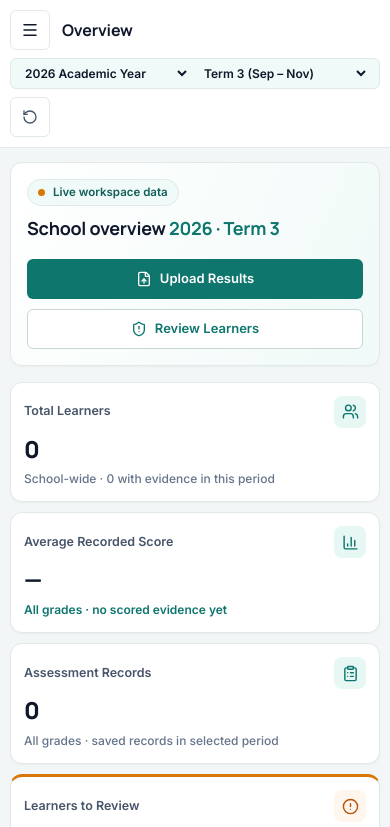
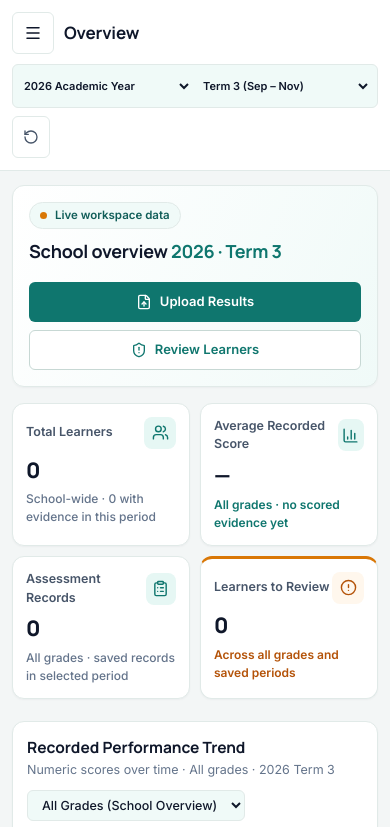
Before and after one commit to Nhialmabior/EduLongView, a plain HTML site: page index.html in a window 390 px wide. Shown: the top 827 px of the page. Drawn offline with nearby package versions, Linux system fonts and the light colour scheme.

Commit message:
Fix compact iPhone layouts and mobile overflow

```diff
--- a/assets/css/style.css
+++ b/assets/css/style.css
@@ -1853,3 +1853,320 @@ textarea {
     transition-duration: 0.01ms !important;
   }
 }
+
+
+/* iPhone / compact mobile layout corrections.
+   These rules intentionally come last to override older mobile declarations. */
+@supports (padding: max(0px)) {
+  .topbar {
+    padding-left: max(12px, env(safe-area-inset-left));
+    padding-right: max(12px, env(safe-area-inset-right));
+  }
+  .main-content {
+    padding-bottom: max(28px, env(safe-area-inset-bottom));
+  }
+}
+
+@media screen and (max-width: 600px) {
+  html,
+  body {
+    width: 100%;
+    max-width: 100%;
+    overflow-x: clip;
+  }
+
+  .app-shell {
+    width: 100%;
+    max-width: 100%;
+    overflow-x: clip;
+  }
+
+  .main-wrapper {
+    width: 100%;
+    min-width: 0;
+    max-width: 100%;
+    margin-left: 0 !important;
+  }
+
+  .topbar {
+    display: flex;
+    width: 100%;
+    min-width: 0;
+    height: auto;
+    min-height: 0;
+    flex-direction: column;
+    align-items: stretch;
+    justify-content: flex-start;
+    gap: 10px;
+    padding: 12px;
+  }
+
+  .topbar-left {
+    display: flex;
+    width: 100%;
+    min-width: 0;
+    align-items: center;
+    gap: 10px;
+  }
+
+  .mobile-menu-btn {
+    display: inline-flex;
+    flex: 0 0 42px;
+    width: 42px;
+    height: 42px;
+    align-items: center;
+    justify-content: center;
+  }
+
+  .breadcrumb-wrap {
+    display: flex;
+    min-width: 0;
+    flex: 1 1 auto;
+  }
+
+  .breadcrumb-root,
+  .breadcrumb-sep {
+    display: none;
+  }
+
+  .page-title {
+    min-width: 0;
+    margin: 0;
+    font-size: 17px;
+    line-height: 1.25;
+    overflow-wrap: anywhere;
+  }
+
+  .topbar-right {
+    display: flex;
+    width: 100%;
+    min-width: 0;
+    flex-direction: row;
+    align-items: stretch;
+    justify-content: space-between;
+    gap: 8px;
+  }
+
+  .period-selectors {
+    display: flex;
+    min-width: 0;
+    flex: 1 1 auto;
+    flex-wrap: nowrap;
+    align-items: center;
+    justify-content: space-around;
+    padding: 4px;
+  }
+
+  .select-control {
+    display: flex;
+    min-width: 0;
+    flex: 1 1 50%;
+    padding: 4px 2px;
+    gap: 3px;
+  }
+
+  .select-control select {
+    display: block;
+    width: 100%;
+    min-width: 0;
+    max-width: none;
+    padding: 5px 1px;
+    font-size: 11px;
+    text-overflow: ellipsis;
+  }
+
+  .select-control svg {
+    display: none;
+  }
+
+  #resetDemoBtn {
+    flex: 0 0 auto;
+    min-height: 42px;
+    padding: 8px 10px;
+  }
+
+  .main-content {
+    width: 100%;
+    min-width: 0;
+    max-width: 100%;
+    margin: 0;
+    padding: 14px 12px 30px;
+  }
+
+  .welcome-banner {
+    width: 100%;
+    min-width: 0;
+    padding: 16px;
+    flex-direction: column;
+    align-items: stretch;
+    gap: 14px;
+  }
+
+  .welcome-copy h2 {
+    font-size: 18px;
+    line-height: 1.35;
+    overflow-wrap: anywhere;
+  }
+
+  .welcome-actions {
+    display: grid;
+    width: 100%;
+    grid-template-columns: minmax(0, 1fr);
+    gap: 8px;
+  }
+
+  .welcome-actions .btn {
+    width: 100%;
+    min-width: 0;
+  }
+
+  .kpi-grid {
+    grid-template-columns: repeat(2, minmax(0, 1fr));
+    gap: 10px;
+  }
+
+  .kpi-card {
+    min-width: 0;
+    padding: 13px;
+  }
+
+  .kpi-label,
+  .kpi-meta,
+  .trend-badge {
+    overflow-wrap: anywhere;
+  }
+
+  .kpi-value {
+    font-size: clamp(19px, 5.5vw, 25px);
+    line-height: 1.2;
+    overflow-wrap: anywhere;
+  }
+
+  .charts-grid,
+  .bottom-grid,
+  .roadmap-grid {
+    grid-template-columns: minmax(0, 1fr);
+    gap: 12px;
+  }
+
+  .panel-card {
+    width: 100%;
+    min-width: 0;
+    padding: 14px;
+  }
+
+  .panel-header {
+    width: 100%;
+    min-width: 0;
+    flex-wrap: wrap;
+  }
+
+  .panel-header > div,
+  .panel-controls {
+    min-width: 0;
+    max-width: 100%;
+  }
+
+  .compact-select,
+  .panel-controls select {
+    max-width: 100%;
+    min-width: 0;
+  }
+
+  .chart-canvas-wrap {
+    width: 100%;
+    min-width: 0;
+    height: 230px;
+  }
+
+  .table-responsive {
+    display: block;
+    width: 100%;
+    max-width: 100%;
+    overflow-x: auto;
+    overscroll-behavior-x: contain;
+    -webkit-overflow-scrolling: touch;
+  }
+
+  .table-responsive .data-table {
+    display: table;
+    width: 100%;
+    min-width: 620px;
+    max-width: none;
+    table-layout: auto;
+  }
+
+  .data-table th,
+  .data-table td {
+    white-space: normal;
+    overflow-wrap: anywhere;
+  }
+
+  .workspace-form-grid {
+    grid-template-columns: minmax(0, 1fr);
+  }
+
+  .workspace-form-grid > *,
+  .workspace-form-grid input,
+  .workspace-form-grid select,
+  .workspace-form-grid textarea {
+    min-width: 0;
+    max-width: 100%;
+  }
+
+  .learner-directory-tools {
+    width: 100%;
+    align-items: stretch;
+    flex-direction: column;
+  }
+
+  .learner-search-field,
+  .learner-grade-filter {
+    width: 100%;
+    max-width: none;
+    min-width: 0;
+  }
+
+  .record-actions {
+    min-width: 145px;
+    flex-wrap: nowrap;
+  }
+
+  .sidebar {
+    width: min(var(--sidebar-width), calc(100vw - 52px)) !important;
+    max-width: calc(100vw - 52px);
+    padding-bottom: env(safe-area-inset-bottom);
+  }
+
+  .sidebar-backdrop {
+    z-index: 39;
+  }
+
+  .sidebar {
+    z-index: 40;
+  }
+}
+
+@media screen and (max-width: 380px) {
+  .main-content {
+    padding-right: 10px;
+    padding-left: 10px;
+  }
+
+  .topbar {
+    padding-right: 10px;
+    padding-left: 10px;
+  }
+
+  .kpi-grid {
+    grid-template-columns: minmax(0, 1fr);
+  }
+
+  .topbar-right {
+    flex-direction: column;
+  }
+
+  #resetDemoBtn {
+    width: 100%;
+  }
+}
```
